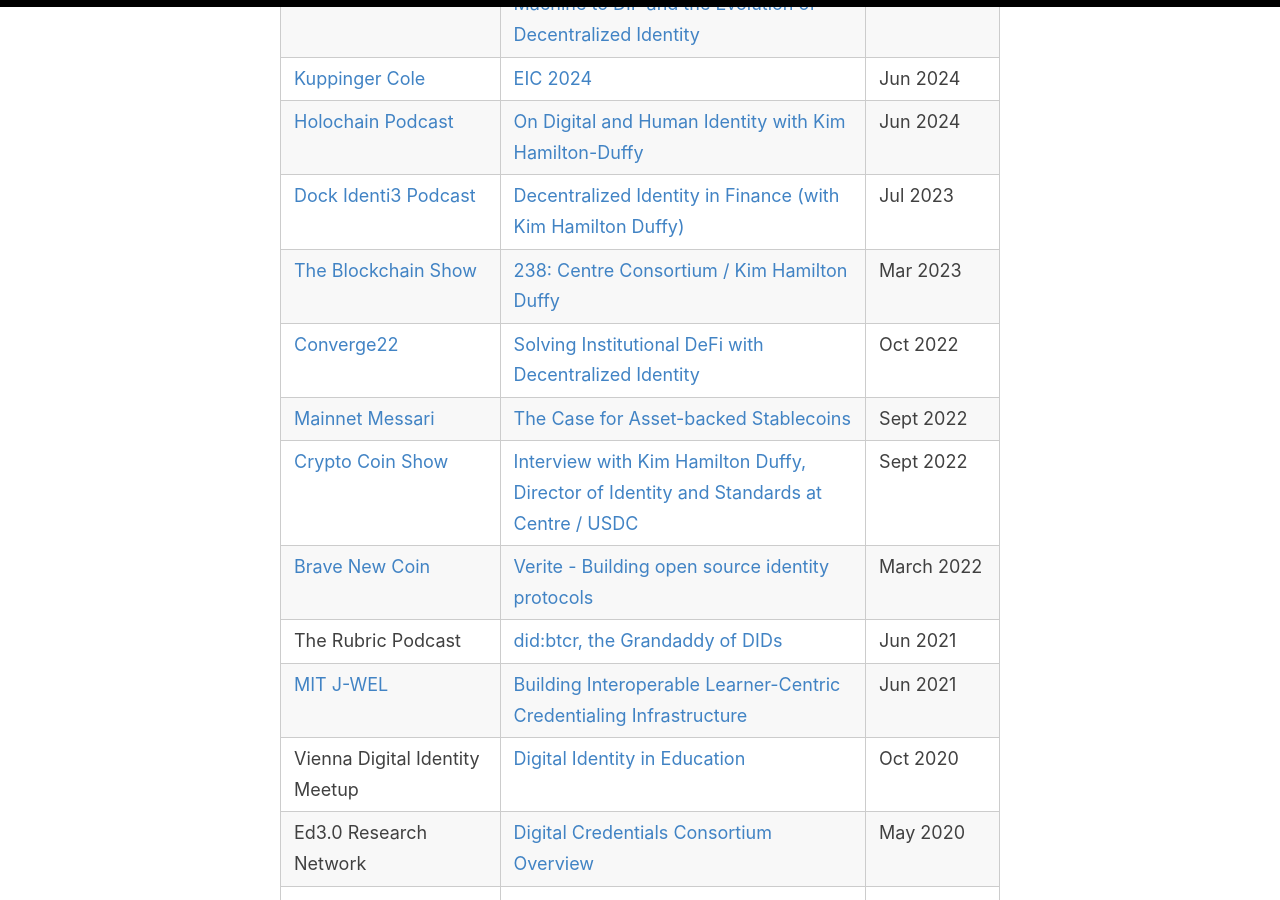
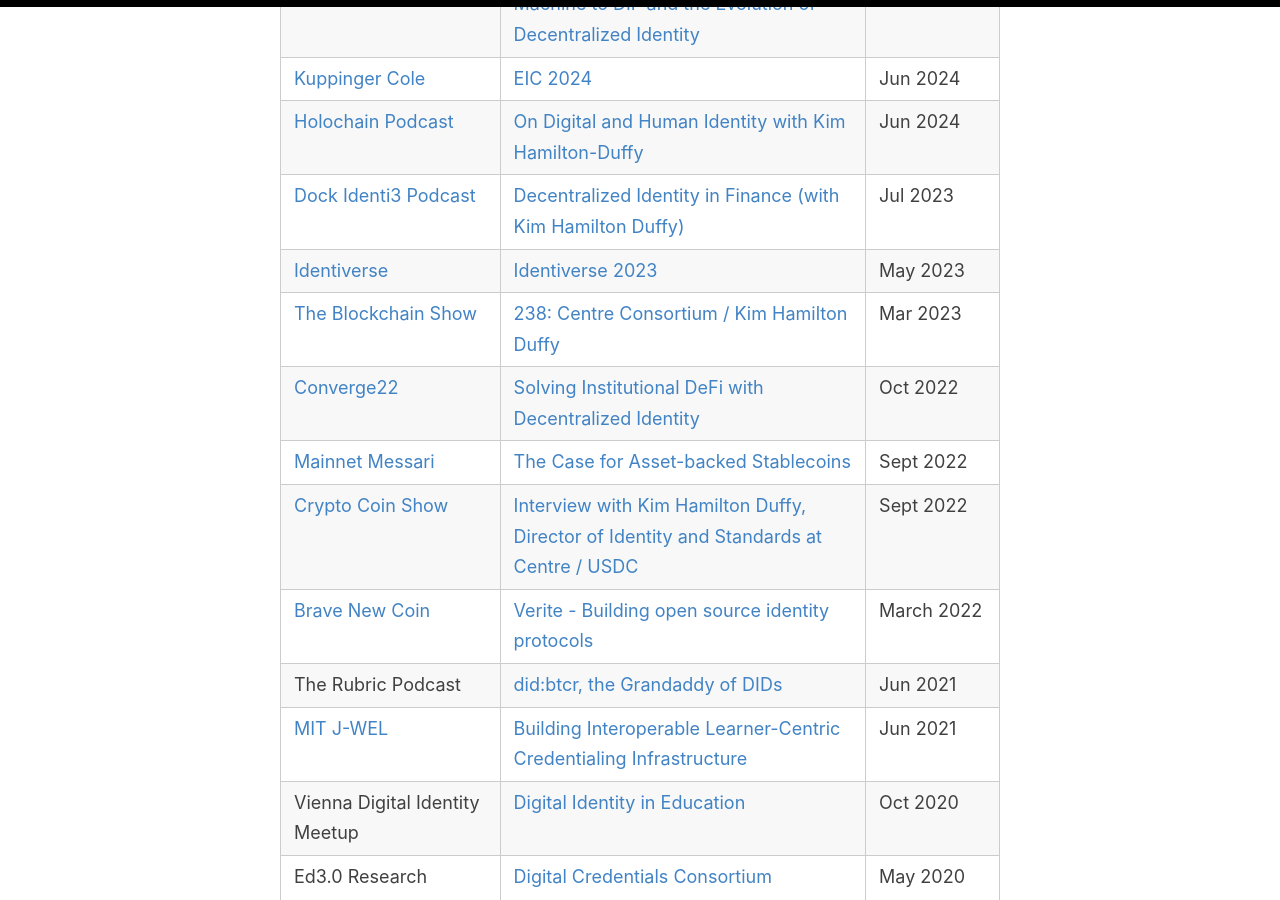
Before and after one commit to kimdhamilton/kimdhamilton.github.io, a Jekyll site: the page built from _pages/talks.md, in a window 1280 px wide and 900 px high, scrolled down 442 px. Built offline with Jekyll 4.4.1, drawn with Linux system fonts in a browser that asks for light colours.

Commit message:
Update talks.md

```diff
--- a/_pages/talks.md
+++ b/_pages/talks.md
@@ -11,6 +11,7 @@
 | [Kuppinger Cole](https://www.kuppingercole.com/) | [EIC 2024](https://www.kuppingercole.com/speakers/2695) | Jun 2024 |
 | [Holochain Podcast](https://www.youtube.com/@Holochain) | [On Digital and Human Identity with Kim Hamilton-Duffy](https://www.youtube.com/watch?v=G4watKWfQVE) | Jun 2024 |
 | [Dock Identi3 Podcast](https://www.youtube.com/@docknetwork) | [Decentralized Identity in Finance (with Kim Hamilton Duffy)](https://youtu.be/sPu_XUf5w5Q) | Jul 2023 |
+| [Identiverse](https://identiverse.com/) | [Identiverse 2023](https://identiverse.com/idv23/speakers/) | May 2023 |
 | [The Blockchain Show](https://www.youtube.com/@blockchainshow) | [238: Centre Consortium / Kim Hamilton Duffy](https://youtu.be/yobz7IcvFXI) | Mar 2023 |
 | [Converge22](https://converge.circle.com/event/4ea0d06f-3900-4b6d-a9cd-aeaedda9ef2e/summary) | [Solving Institutional DeFi with Decentralized Identity](https://www.youtube.com/watch?v=iUQa1yM1te8) | Oct 2022 |
 | [Mainnet Messari](https://messari.io/mainnet) | [The Case for Asset-backed Stablecoins](https://www.youtube.com/watch?v=y-xWhdfnKrI) | Sept 2022 |
```
